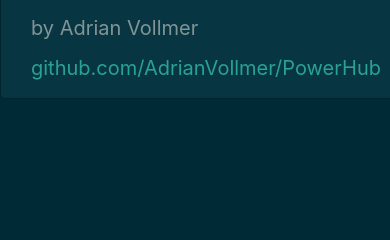
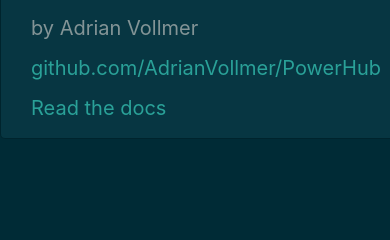
Before and after one commit to AdrianVollmer/PowerHub, a Python web app: template powerhub/templates/html/hub.html in a window 390 px wide, after a click that opens the changed part. Shown: the part 317-557 px from the top of the page. Run offline with Jinja, Linux system fonts and the light colour scheme; the template is opened without the code that fills it, so the values that code supplies are empty.

Commit message:
Add link to docs to hamburger menu

```diff
--- a/powerhub/templates/html/index.html
+++ b/powerhub/templates/html/index.html
@@ -47,7 +47,8 @@
     {% endif %}
     <div class="dropdown-item">Version: {{VERSION}}</div>
     <div class="dropdown-item">by Adrian Vollmer</div>
-    <div class="dropdown-item"><a title="github source" target="_blank" href="https://github.com/AdrianVollmer/PowerHub">github.com/AdrianVollmer/PowerHub</a></div>
+    <div class="dropdown-item"><a title="Github source" target="_blank" href="https://github.com/AdrianVollmer/PowerHub">github.com/AdrianVollmer/PowerHub</a></div>
+    <div class="dropdown-item"><a title="Read the docs" target="_blank" href="https://adrianvollmer.github.io/PowerHub/">Read the docs</a></div>
   </div>
   <a class="navbar-brand col-sm-3 col-md-2 mr-0" href="#">PowerHub</a>
 
```
